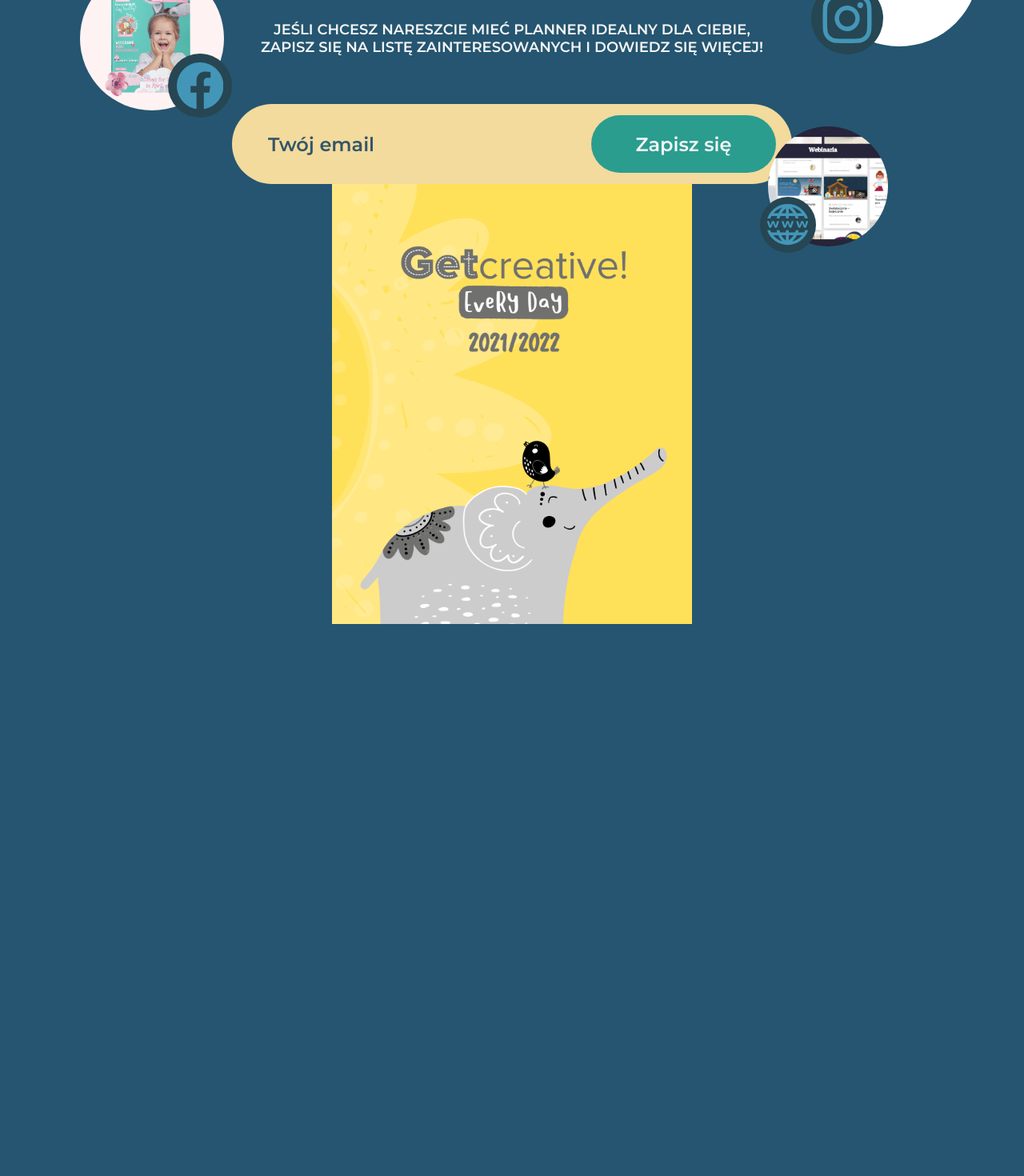
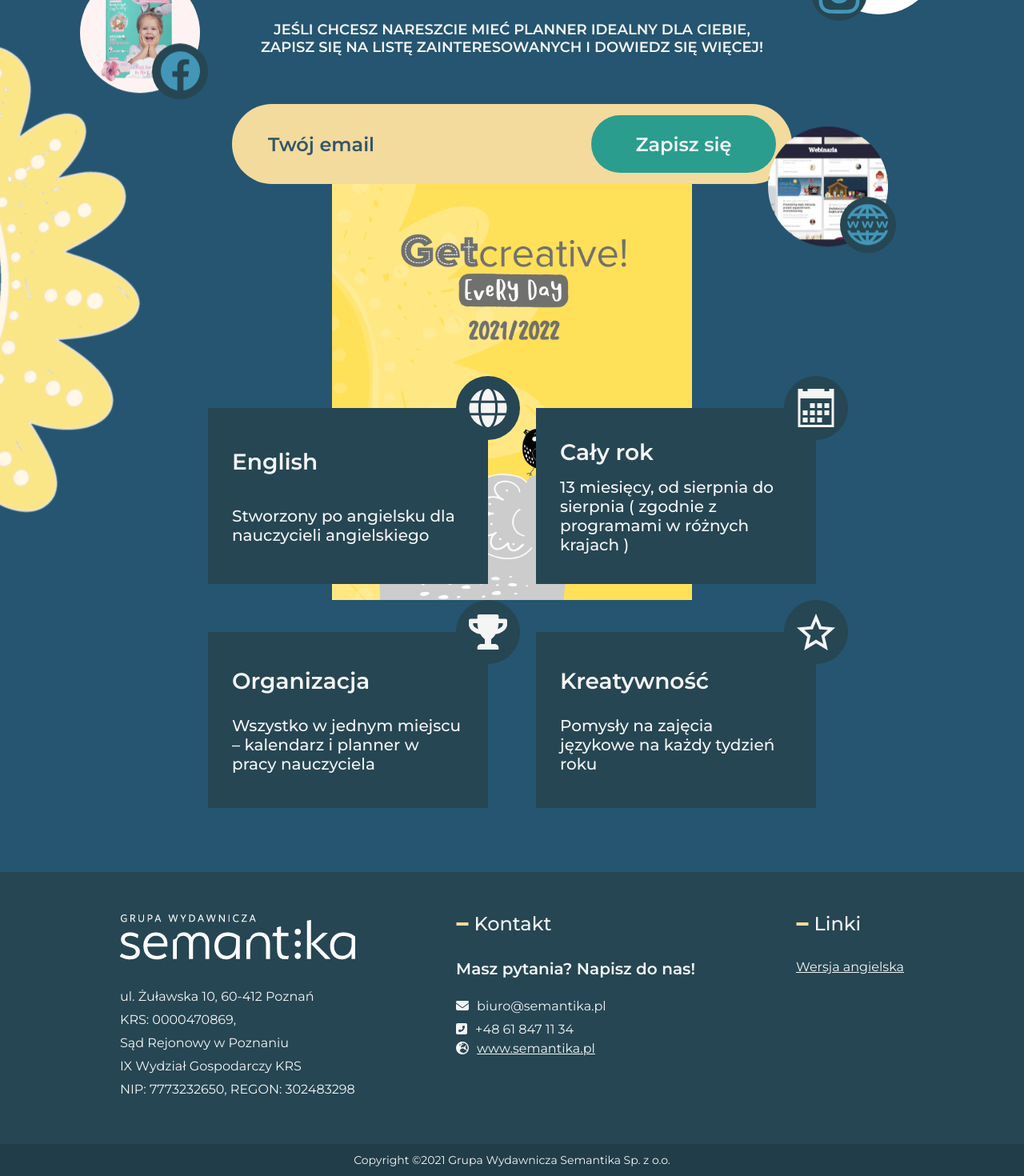
Before and after one commit to PatrickInFrontEnd/get-creative-everyday-demo, a React (Create React App) app: page / in a window 1280 px wide. Shown: the part 192-1662 px from the top of the page at 80% size. Before the commit the page ends 972 px from the top, so only its background shows below. Built offline with nearby package versions, Linux system fonts and the light colour scheme.

Commit message:
Desktop version of the MVP product - site has been finished.

```diff
--- a/public/index.html
+++ b/public/index.html
@@ -26,7 +26,7 @@
     -->
         <link rel="preconnect" href="https://fonts.gstatic.com" />
         <link
-            href="https://fonts.googleapis.com/css2?family=Montserrat:wght@300;400;600&display=swap"
+            href="https://fonts.googleapis.com/css2?family=Montserrat:wght@300;400;500;600&display=swap"
             rel="stylesheet"
         />
 
@@ -35,14 +35,6 @@
     <body>
         <noscript>You need to enable JavaScript to run this app.</noscript>
         <div id="root"></div>
-        <!--
-      This HTML file is a template.
-      If you open it directly in the browser, you will see an empty page.
-
-      You can add webfonts, meta tags, or analytics to this file.
-      The build step will place the bundled scripts into the <body> tag.
-
-      To begin the development, run `npm start` or `yarn start`.
-      To create a production bundle, use `npm run build` or `yarn build`.
-    --></body>
+        <script src="https://kit.fontawesome.com/7d3a074fda.js"></script>
+    </body>
 </html>
--- /dev/null
+++ b/src/components/Flower/Flower.component.js
@@ -0,0 +1,19 @@
+import styled from "styled-components";
+import flowerPNG from "./../../assets/img/flower.png";
+
+const Flower = styled.img`
+    z-index: -1;
+    position: absolute;
+    bottom: 10px;
+    left: 0;
+    transform: translateX(-35%) rotate(90deg);
+    width: 1000px;
+    height: 520px;
+    object-fit: cover;
+`;
+
+const FlowerComponent = (props) => (
+    <Flower src={flowerPNG} alt="Flower background" />
+);
+
+export default FlowerComponent;
--- a/src/components/Form/Form.component.js
+++ b/src/components/Form/Form.component.js
@@ -60,7 +60,7 @@ const Form = styled.form`
         transform: translate(-50%, 100%);
         z-index: -1;
         width: 450px;
-        height: 550px;
+        height: 520px;
         object-fit: cover;
     }
 `;
--- a/src/components/SocialMedia/SocialMedia.component.js
+++ b/src/components/SocialMedia/SocialMedia.component.js
@@ -59,8 +59,27 @@ export const SocialContainer = styled.div`
                   left: ${position.left || "100px"};
               `
             : ""};
-    ${({ typeOfSize }) => setSizeOfSocialContainer(typeOfSize)};
+    ${({ typeofsize }) => setSizeOfSocialContainer(typeofsize)};
     border-radius: 50%;
+    animation: floating 3s infinite;
+
+    @keyframes floating {
+        0% {
+            transform: translateY(0);
+        }
+
+        25% {
+            transform: translateY(-10px);
+        }
+
+        50% {
+            transform: translateY(10px);
+        }
+
+        100% {
+            transform: translateY(0);
+        }
+    }
 
     & > img,
     & > a {
@@ -79,8 +98,8 @@ export const SocialContainer = styled.div`
         left: unset;
         right: unset;
         ${flexCenter};
-        ${({ linkPosition }) =>
-            linkPosition === "left"
+        ${({ linkposition }) =>
+            linkposition === "left"
                 ? css`
                       left: -10px;
                   `
@@ -88,7 +107,7 @@ export const SocialContainer = styled.div`
                       right: -10px;
                   `};
 
-        ${({ typeOfSize }) => setSizeOfSocialLink(typeOfSize)};
+        ${({ typeofsize }) => setSizeOfSocialLink(typeofsize)};
         background-color: ${({ theme }) => theme.colors.darker_blue};
         padding: 6%;
 
@@ -110,8 +129,8 @@ const SocialMediaComponent = ({
     <SocialContainer typeOfSize={containerSize} position={position}>
         <img src={imgSrc} alt="Social media" />
         <a
-            typeOfSize={LinkSize}
-            linkPosition={linkPosition}
+            typeofsize={LinkSize}
+            linkposition={linkPosition}
             href={linkUrl}
             target="_blank"
             rel="noreferrer"
--- /dev/null
+++ b/src/components/Tiles Container/Tiles.container.js
@@ -0,0 +1,16 @@
+import React from "react";
+import styled from "styled-components";
+import { flexCenter } from "./../mixins";
+
+const TilesSection = styled.div`
+    ${flexCenter};
+    flex-wrap: wrap;
+    width: 100%;
+    padding: 0 60px;
+    margin: 250px auto 0;
+    z-index: 2;
+`;
+
+const TilesContainer = (props) => <TilesSection>{props.children}</TilesSection>;
+
+export default TilesContainer;
--- /dev/null
+++ b/src/components/atoms/Tile/Tile.component.js
@@ -0,0 +1,41 @@
+import React from "react";
+import styled from "styled-components";
+import { flexCenter, size_100x100 } from "./../../mixins";
+
+const Container = styled.div`
+    position: relative;
+    width: 350px;
+    height: 220px;
+    margin: 30px;
+    padding: 30px;
+    display: flex;
+    justify-content: space-around;
+    align-items: flex-start;
+    flex-direction: column;
+    background-color: ${({ theme }) => theme.colors.darker_blue};
+
+    p {
+        width: 100%;
+        font-weight: ${({ theme }) => theme.fw.medium};
+    }
+`;
+
+export const TileIconContainer = styled.div`
+    position: absolute;
+    right: 0;
+    top: 0;
+    transform: translate(50%, -50%);
+    ${flexCenter};
+    width: 80px;
+    height: 80px;
+    padding: 16px;
+    border-radius: 50%;
+    background-color: ${({ theme }) => theme.colors.darker_blue};
+
+    svg {
+        ${size_100x100};
+    }
+`;
+
+const TileComponent = (props) => <Container>{props.children}</Container>;
+export default TileComponent;
--- /dev/null
+++ b/src/layout/footer.component.js
@@ -0,0 +1,119 @@
+import React from "react";
+import styled from "styled-components";
+import SemantikaPNG from "./../assets/img/semantika_logo.png";
+import { flexCenter, flexColumn } from "../components/mixins";
+
+const Footer = styled.footer`
+    margin-top: 50px;
+    width: 100%;
+    padding: 50px 150px;
+    ${flexCenter};
+    justify-content: space-between;
+    background-color: ${({ theme }) => theme.colors.darker_blue};
+`;
+
+const DescriptionBlock = styled.div`
+    min-height: 240px;
+    max-width: 300px;
+    ${flexColumn};
+    align-items: flex-start;
+    align-self: center;
+
+    p {
+        font-size: ${({ theme }) => theme.fz.XXS};
+        margin: 5px 0;
+    }
+
+    a {
+        text-decoration: underline;
+        font-size: ${({ theme }) => theme.fz.XXS};
+    }
+
+    h6 {
+        margin: 0 0 20px 0;
+    }
+
+    i {
+        margin-right: 10px;
+    }
+
+    &:nth-of-type(1) {
+        img {
+            width: 100%;
+            margin-bottom: 30px;
+        }
+    }
+`;
+
+const Header = styled.h5`
+    position: relative;
+    left: 22.5px;
+    font-weight: ${({ theme }) => theme.fw.medium};
+    margin: 0 0 30px 0;
+
+    &::before {
+        position: absolute;
+        top: 50%;
+        left: -15px;
+        transform: translate(-50%, -50%);
+        content: "";
+        width: 15px;
+        height: 4px;
+        background-color: ${({ theme }) => theme.colors.beige};
+    }
+`;
+
+const CopyRight = styled.footer`
+    width: 100%;
+    height: 40px;
+    ${flexCenter};
+    background-color: #213d49;
+
+    p {
+        text-align: center;
+        font-size: ${({ theme }) => theme.fz.XXXS};
+    }
+`;
+
+const FooterComponent = (props) => (
+    <>
+        <Footer id="kontakt">
+            <DescriptionBlock>
+                <img src={SemantikaPNG} alt="Logo Gw Semantika" />
+                <p>ul. Żuławska 10, 60-412 Poznań</p>
+                <p>KRS: 0000470869,</p>
+                <p>Sąd Rejonowy w Poznaniu</p>
+                <p>IX Wydział Gospodarczy KRS</p>
+                <p>NIP: 7773232650, REGON: 302483298</p>
+            </DescriptionBlock>
+
+            <DescriptionBlock>
+                <Header>Kontakt</Header>
+                <h6>Masz pytania? Napisz do nas!</h6>
+                <p>
+                    <i className="fas fa-envelope"></i>
+                    biuro@semantika.pl
+                </p>
+                <p>
+                    <i className="fas fa-phone-square-alt"></i>
+                    +48 61 847 11 34
+                </p>
+                <a href="#lol" target="_blank">
+                    <i className="fas fa-globe-europe"></i>
+                    www.semantika.pl
+                </a>
+            </DescriptionBlock>
+
+            <DescriptionBlock>
+                <Header>Linki</Header>
+                <a href="#dd" target="_blank">
+                    Wersja angielska
+                </a>
+            </DescriptionBlock>
+        </Footer>
+        <CopyRight>
+            <p>Copyright ©2021 Grupa Wydawnicza Semantika Sp. z o.o.</p>
+        </CopyRight>
+    </>
+);
+export default FooterComponent;
--- a/src/layout/globalStyle.styles.js
+++ b/src/layout/globalStyle.styles.js
@@ -38,30 +38,46 @@ h6{
     font-size: ${({ theme }) => theme.fz.S}
 }
 
+p{
+    font-size: ${({ theme }) => theme.fz.S};
+}
+
 a{
     text-decoration:none;
+    color:inherit;
 }
 
 
         ${SocialContainer}{
+            &:nth-of-type(1) {
+                 animation-delay: 0.5s;
+
+                  a{
+                     left:-10px !important;
+                 }
+            }
+
             &:nth-of-type(2) {
-                img{
-                    padding:0 10px;
-                    background:${({ theme }) => theme.colors.light_white};
-                    background-blend-mode:multiply;
-                    object-fit:contain;
-                }
+                animation-delay: 1s;
 
-                a{
+                a {
                     padding:7%;
-                    left:-10px;
+                    right:-10px;
                 }
             }
 
             &:nth-of-type(3) {
+                animation-delay: 1.2s;
 
-                a{
-                    left:-10px;
+                & > img {
+                    padding:0 10px;
+                    background: ${({ theme }) => theme.colors.light_white};
+                    background-blend-mode: multiply;
+                    object-fit: contain;
+                }
+
+                a {
+                    left:-10px !important;
                 }
             }
 
--- a/src/layout/index.js
+++ b/src/layout/index.js
@@ -1,12 +1,14 @@
 import React from "react";
 import GlobalStyle from "./globalStyle.styles";
 import Navigation from "./menu.component";
+import FooterComponent from "./footer.component";
 
 const LayoutComponent = (props) => (
     <>
         <GlobalStyle />
         <Navigation />
         {props.children}
+        <FooterComponent />
     </>
 );
 
--- a/src/layout/menu.component.js
+++ b/src/layout/menu.component.js
@@ -2,6 +2,10 @@ import React from "react";
 import { Link } from "react-router-dom";
 import styled from "styled-components";
 import { absoluteCenter } from "./../components/mixins";
+import gsap from "gsap";
+import scrollToPlugin from "gsap/ScrollToPlugin";
+
+gsap.registerPlugin(scrollToPlugin);
 
 const Navigation = styled.nav`
     position: relative;
@@ -47,13 +51,26 @@ const Navigation = styled.nav`
     }
 `;
 
-const NavigationComponent = (props) => (
-    <Navigation>
-        <Link to="#home">Strona Główna</Link>
-        <Link to="#about">Niezbędnik</Link>
-        <Link to="#contact">Kontakt</Link>
-        <h2>wkrótce premiera</h2>
-    </Navigation>
-);
+const NavigationComponent = (props) => {
+    const scrollTo = (hash) => () => {
+        console.log(hash);
+        gsap.to(window, { scrollTo: hash });
+    };
+
+    return (
+        <Navigation>
+            <Link to="#glowna" onClick={scrollTo("#glowna")}>
+                Strona Główna
+            </Link>
+            <Link to="#niezbednik" onClick={scrollTo("#niezbednik")}>
+                Niezbędnik
+            </Link>
+            <Link to="#kontakt" onClick={scrollTo("#kontakt")}>
+                Kontakt
+            </Link>
+            <h2>wkrótce premiera</h2>
+        </Navigation>
+    );
+};
 
 export default NavigationComponent;
--- a/src/pages/MainPage.js
+++ b/src/pages/MainPage.js
@@ -8,17 +8,64 @@ import { ReactComponent as WWWIcon } from "./../assets/svg/icon_www.svg";
 import GCPNG from "./../assets/img/gc.png";
 import GCLogoPNG from "./../assets/img/gclogo.png";
 import SemantikaPNG from "./../assets/img/semantika.png";
+import Flower from "../components/Flower/Flower.component";
+import Tile, {
+    TileIconContainer,
+} from "./../components/atoms/Tile/Tile.component";
+import TilesSection from "./../components/Tiles Container/Tiles.container";
+import { ReactComponent as GlobeIcon } from "./../assets/svg/icon_globe.svg";
+import { ReactComponent as CalendarIcon } from "./../assets/svg/icon_calendar.svg";
+import { ReactComponent as TrophyIcon } from "./../assets/svg/icon_trophy.svg";
+import { ReactComponent as StarIcon } from "./../assets/svg/icon_star.svg";
 
 const MainPageContainer = (props) => (
     <>
-        <section id="niezbednik">
+        <section id="glowna">
             <Header />
             <Form />
         </section>
+
+        <TilesSection id="niezbednik">
+            <Tile>
+                <h4>English</h4>
+                <p>Stworzony po angielsku dla nauczycieli angielskiego</p>
+                <TileIconContainer>
+                    <GlobeIcon />
+                </TileIconContainer>
+            </Tile>
+            <Tile>
+                <h4>Cały rok</h4>
+                <p>
+                    13 miesięcy, od sierpnia do sierpnia &#x28; zgodnie z
+                    programami w różnych krajach &#41;
+                </p>
+                <TileIconContainer>
+                    <CalendarIcon />
+                </TileIconContainer>
+            </Tile>
+            <Tile>
+                <h4>Organizacja</h4>
+                <p>
+                    Wszystko w jednym miejscu – kalendarz i planner w pracy
+                    nauczyciela
+                </p>
+                <TileIconContainer>
+                    <TrophyIcon />
+                </TileIconContainer>
+            </Tile>
+            <Tile>
+                <h4>Kreatywność</h4>
+                <p>Pomysły na zajęcia językowe na każdy tydzień roku</p>
+                <TileIconContainer>
+                    <StarIcon />
+                </TileIconContainer>
+            </Tile>
+        </TilesSection>
+
         <SocialMedia
             containerSize="medium"
             LinkSize="medium"
-            linkUrl="#"
+            linkUrl="https://www.facebook.com/magazynGetCreative/"
             imgSrc={GCPNG}
             position
         >
@@ -28,7 +75,7 @@ const MainPageContainer = (props) => (
         <SocialMedia
             containerSize="big"
             LinkSize="big"
-            linkUrl="#"
+            linkUrl="https://www.instagram.com/czasopismo_getcreative/"
             imgSrc={GCLogoPNG}
             linkPosition="left"
             position={{ top: "50px", left: "80%" }}
@@ -37,12 +84,14 @@ const MainPageContainer = (props) => (
         </SocialMedia>
 
         <SocialMedia
-            linkUrl="#"
+            linkUrl="https://semantika.pl/"
             imgSrc={SemantikaPNG}
             position={{ top: "350px", left: "75%" }}
         >
             <WWWIcon />
         </SocialMedia>
+
+        <Flower />
     </>
 );
 
--- a/src/providers/themeProvider/theme.js
+++ b/src/providers/themeProvider/theme.js
@@ -14,6 +14,7 @@ const theme = {
     fw: {
         light: "300",
         regular: "400",
+        medium: "500",
         semiBold: "600",
     },
     ff: {
@@ -26,6 +27,7 @@ const theme = {
         light_blue: "#4396B8",
         dark_blue: "#335669",
         darker_blue: "#264653",
+        dark: "#",
         beige: "#F3DA9D",
         green: "#2A9D8F",
         light_green: "#30C1B0",
```
Also changed, not shown: src/assets/img/flower.png (renamed from src/assets/img/motyw_kolor.png), src/assets/img/semantika_logo.png (added).
